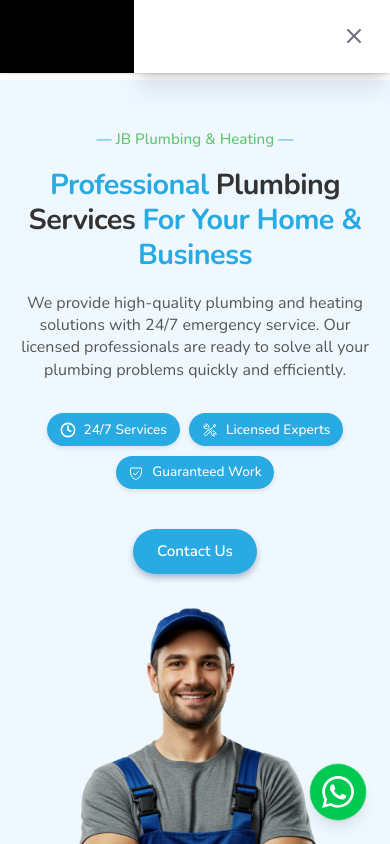
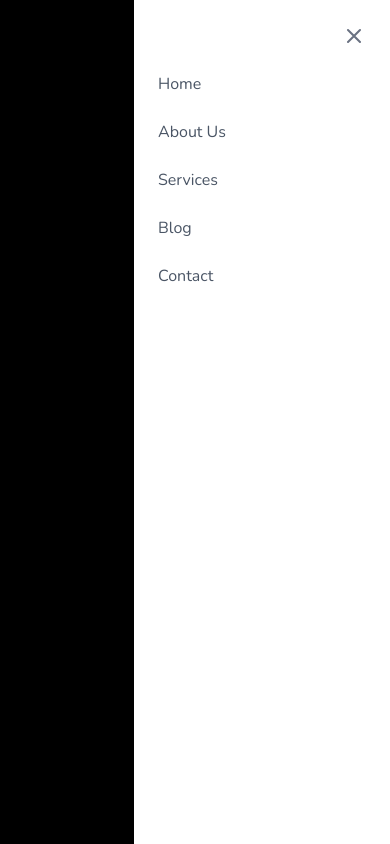
Before and after one commit to Huzaifa-Akram/JBPG-Plumbing-site, a Next.js app: page / in a window 390 px wide. Both pictures are taken after a click on the button "Toggle menu". Shown: the top 844 px of the page. Built offline with nearby package versions, Linux system fonts and the light colour scheme; no server answers.

Commit message:
navbar mobile side panel z index issue fixed

```diff
--- a/src/components/Navbar.tsx
+++ b/src/components/Navbar.tsx
@@ -65,13 +65,14 @@ const Navbar = () => {
   };
 
   return (
+    <>
       <nav
-      className={`fixed top-0 left-0 right-0 flex items-center justify-between p-4 bg-white sm:px-8 lg:px-25 z-50 transition-all duration-300 ${
+        className={`fixed top-0 left-0 right-0 flex items-center justify-between p-4 bg-white sm:px-8 lg:px-25 z-[100] transition-all duration-300 ${
           isScrolled ? "shadow-md" : "shadow-sm"
         } ${isVisible ? "translate-y-0" : "-translate-y-full"}`}
         aria-label="Main navigation"
       >
-      {/* Logo - now responsive */}
+        {/* Logo - now responsive with larger size on mobile */}
         <div className="flex items-center">
           <Link href="/">
             <div className="flex items-center">
@@ -80,7 +81,7 @@ const Navbar = () => {
                 alt="JB Plumbing and Heating"
                 width={150}
                 height={150}
-              className="w-32 sm:w-40 md:w-48 lg:w-52 h-auto"
+                className="w-40 sm:w-40 md:w-48 lg:w-52 h-auto"
                 priority
               />
             </div>
@@ -172,10 +173,12 @@ const Navbar = () => {
             ></span>
           </button>
         </div>
+      </nav>
 
+      {/* Mobile Menu Components moved outside of nav to ensure proper stacking */}
       {/* Mobile Menu Overlay */}
       <div
-        className={`fixed inset-0 bg-black bg-opacity-50 z-40 lg:hidden transition-opacity duration-300 ease-in-out ${
+        className={`fixed inset-0 bg-black bg-opacity-50 z-[999] lg:hidden transition-opacity duration-300 ease-in-out ${
           isMenuOpen ? "opacity-100" : "opacity-0 pointer-events-none"
         }`}
         onClick={toggleMenu}
@@ -185,7 +188,7 @@ const Navbar = () => {
       {/* Mobile Menu Slide-in Panel */}
       <div
         id="mobile-menu"
-        className={`fixed top-0 right-0 w-64 h-full bg-white z-50 shadow-xl transform transition-transform duration-300 ease-in-out lg:hidden overflow-y-auto ${
+        className={`fixed top-0 right-0 w-64 h-full bg-white z-[1000] shadow-xl transform transition-transform duration-300 ease-in-out lg:hidden overflow-y-auto ${
           isMenuOpen ? "translate-x-0" : "translate-x-full"
         }`}
         style={{ maxWidth: "100vw" }}
@@ -264,7 +267,7 @@ const Navbar = () => {
           </nav>
         </div>
       </div>
-    </nav>
+    </>
   );
 };
 
```
Lines whose indentation alone changed are shown as unchanged.
